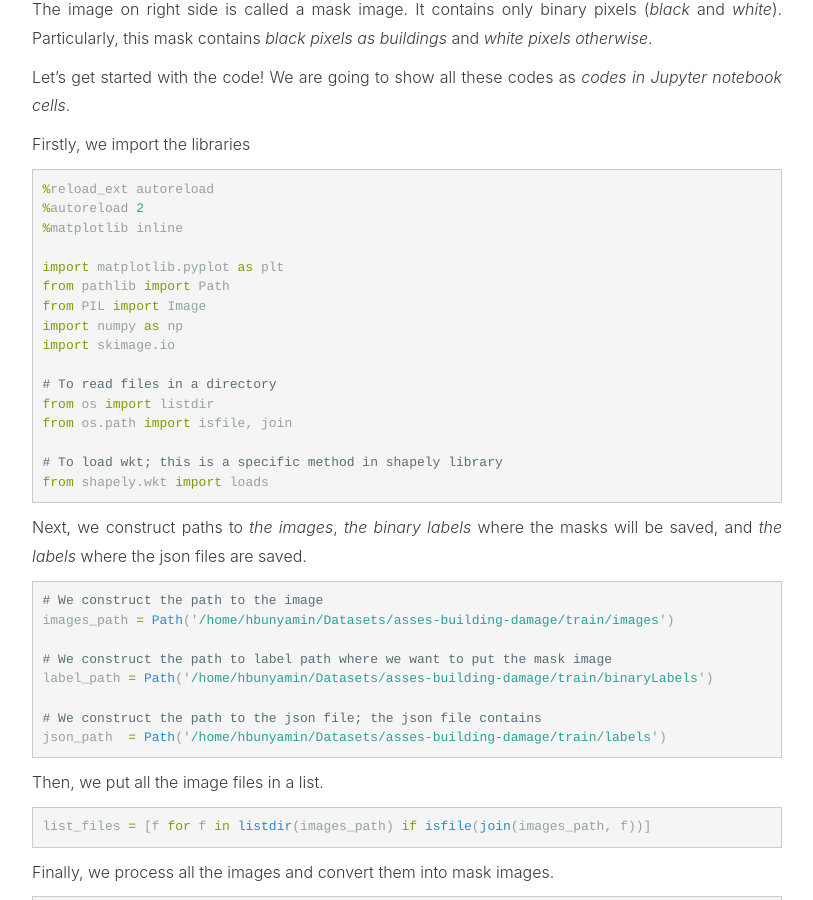
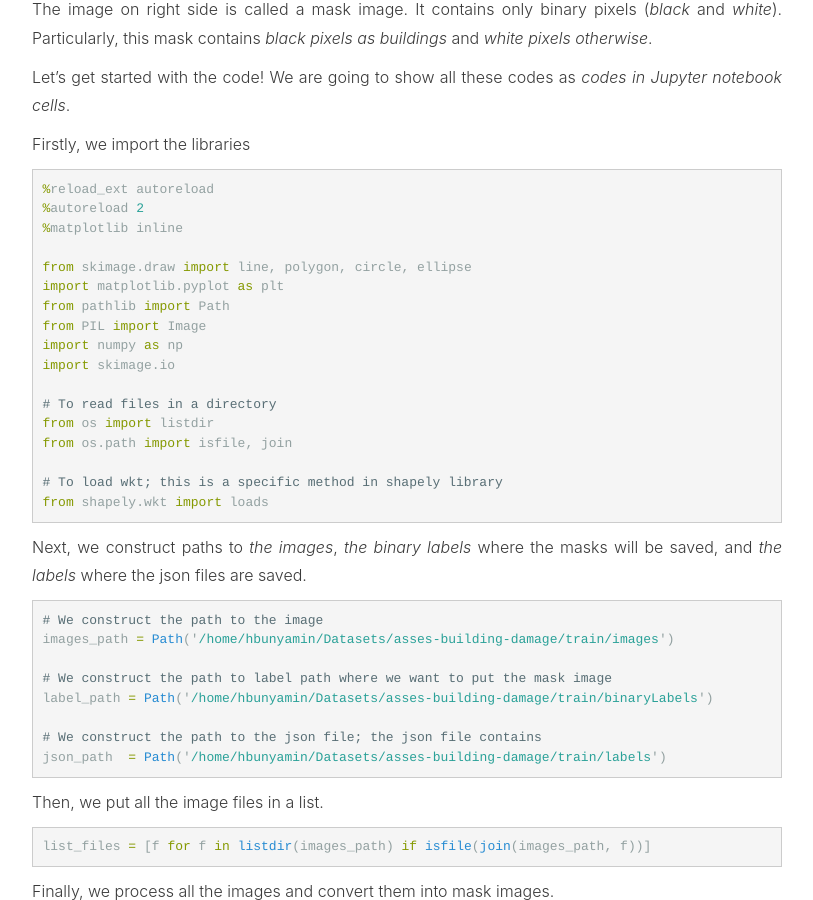
Before and after one commit to jethroGIT/jethrogit.github.io, a Jekyll site: the page built from _posts/computer-vision/2020-03-28-Creating_Masks.md, in a window 1280 px wide and 900 px high, scrolled down 499 px. Shown: the whole window, without its empty margins (428-1241 px from the left). Built offline with Jekyll 4.4.1, drawn with Linux system fonts in a browser that asks for light colours; comment, search, counter and statistics services are not loaded.

Commit message:
Add import several classes from skimage

```diff
--- a/_posts/computer-vision/2020-03-28-Creating_Masks.md
+++ b/_posts/computer-vision/2020-03-28-Creating_Masks.md
@@ -23,6 +23,7 @@ Firstly, we import the libraries
 %autoreload 2
 %matplotlib inline
 
+from skimage.draw import line, polygon, circle, ellipse
 import matplotlib.pyplot as plt
 from pathlib import Path
 from PIL import Image
```
